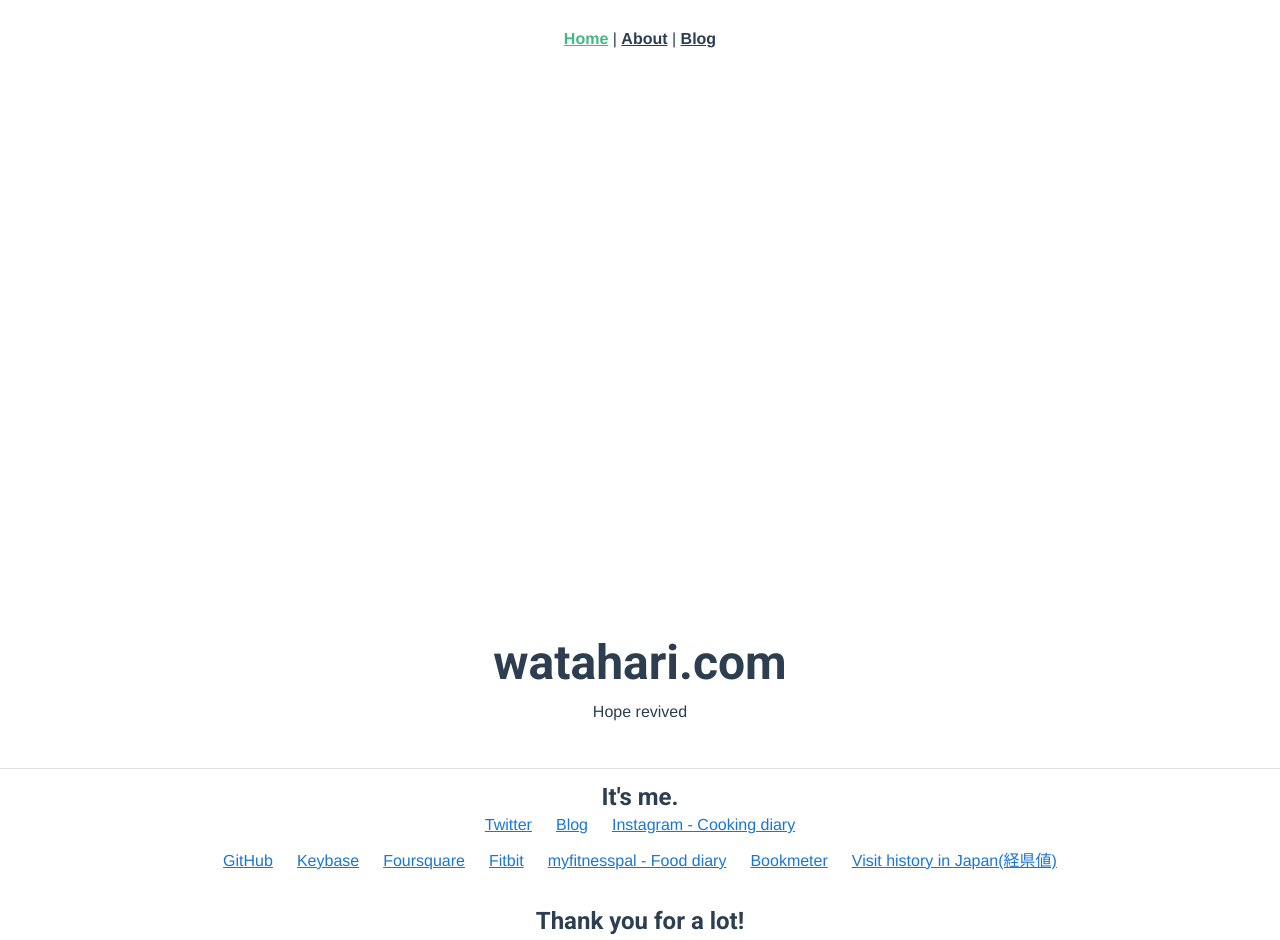
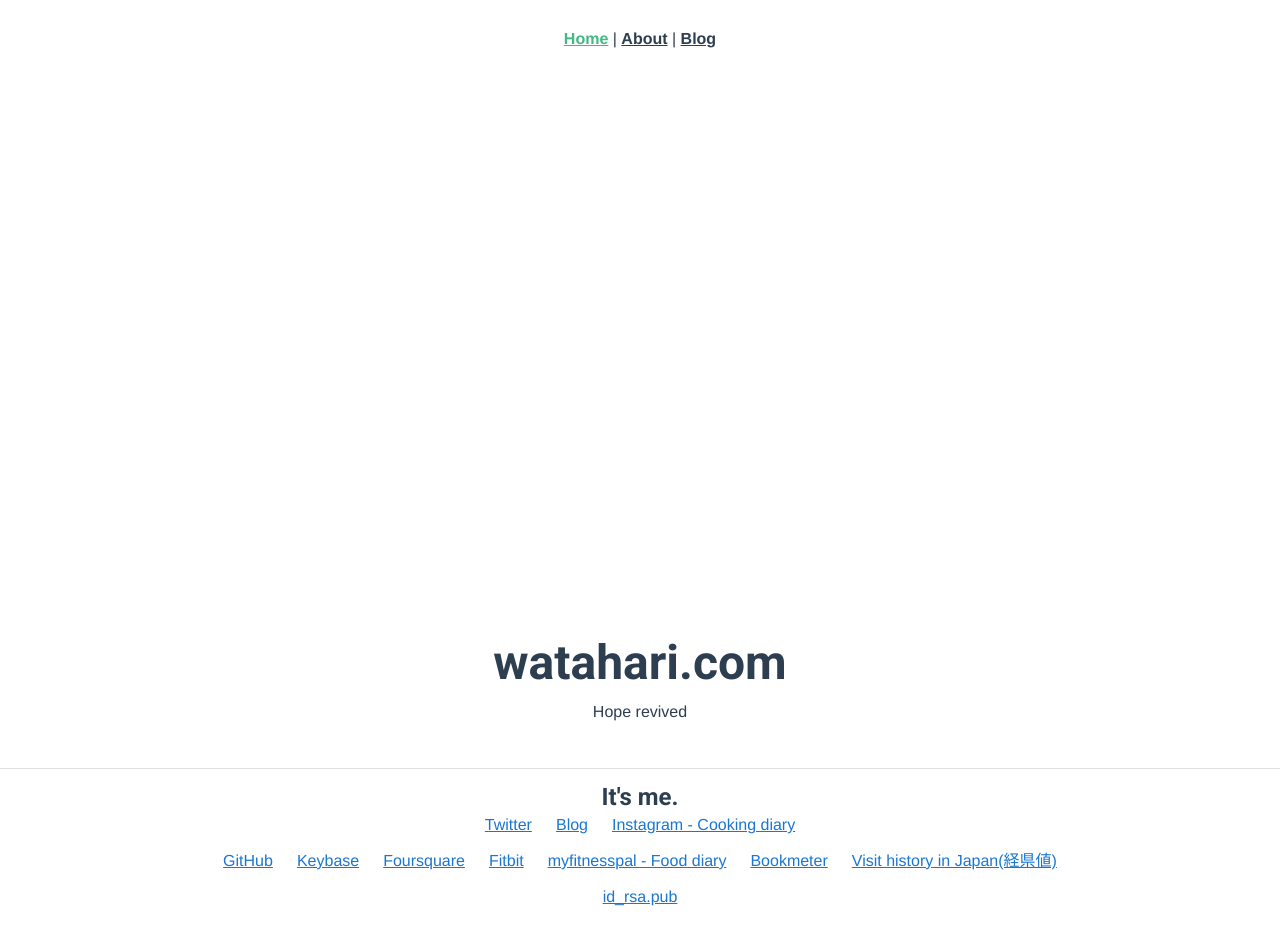
Before and after one commit to watahari/watahari.com, a Vue app: page / in a window 1280 px wide. Shown: the top 940 px of the page. Built offline with nearby package versions, Linux system fonts and the light colour scheme.

Commit message:
[add] github keys link

```diff
--- a/src/components/Me.vue
+++ b/src/components/Me.vue
@@ -21,7 +21,7 @@
           </a>
         </v-row>
 
-        <v-row justify="center">
+        <v-row justify="center mb-2">
           <a
             v-for="(next, i) in sub_items"
             :key="i"
@@ -32,6 +32,19 @@
             {{ next.text }}
           </a>
         </v-row>
+
+        <v-row justify="center">
+          <a
+            v-for="(next, i) in key_items"
+            :key="i"
+            :href="next.href"
+            class="subheading mx-3"
+            target="_blank"
+          >
+            {{ next.text }}
+          </a>
+        </v-row>
+
       </v-col>
     </v-row>
   </v-container>
@@ -86,6 +99,12 @@
           href: 'https://uub.jp/kkn/km_new.cgi?MAP=43453434424454424244445434434444241340441343004&NAM=watahari&CAT=%E7%94%9F%E6%B6%AF%E7%B5%8C%E7%9C%8C%E5%80%A4',
         },
       ],
+      key_items: [
+        {
+          text: 'id_rsa.pub',
+          href: 'https://github.com/watahari.keys',
+        },
+      ],
     }),
   }
 </script>
```
